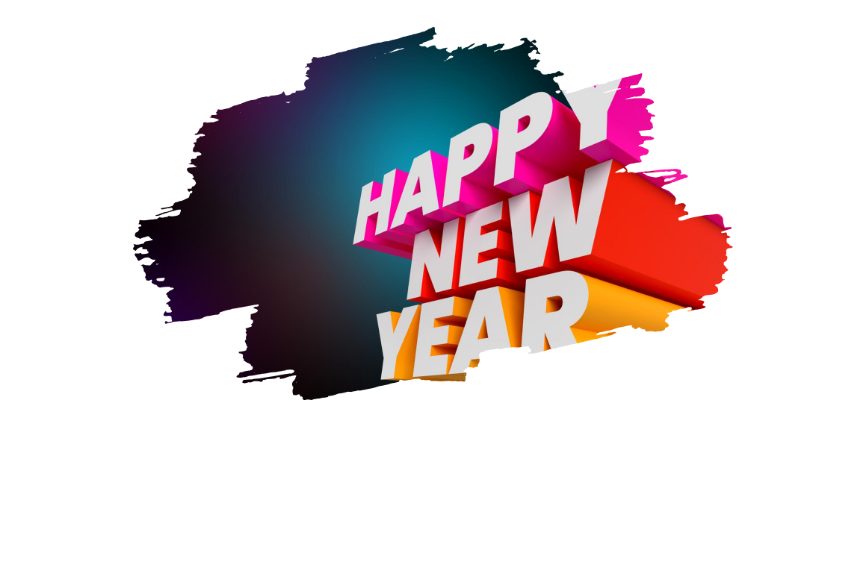
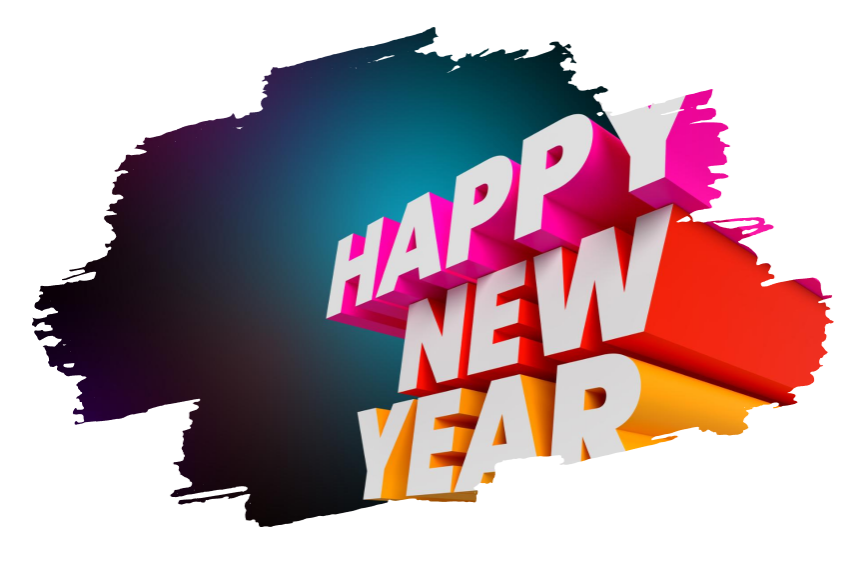
Before and after one commit to shekhmohibur/2practice12925, a plain HTML site: page index.html in a window 1280 px wide. Shown: the part 261-826 px from the top of the page, without its empty margins (207-1072 px from the left). Before the commit the page ends 800 px from the top, so only its background shows below. Drawn offline with Linux system fonts and the light colour scheme.

Commit message:
making changes

```diff
--- a/styles/style.css
+++ b/styles/style.css
@@ -38,12 +38,12 @@
 /* hero-2 style starts from here  */
 .hero-2{
     display: flex;
-    height: 771px;
+    height: 926px;
     justify-content: center;
 }
 .cate-container{
     width: 802.9px;
-    height: 670px;
+    height: 806px;
     display: flex;
     flex-direction: column;
     align-items: center;
@@ -70,6 +70,6 @@
 }
 .cate-container img{
     margin-top: 30px;
-    width: 600px;
-    height: 373px;
+    width: 802.9px;
+    height: 500px;
 }
```
